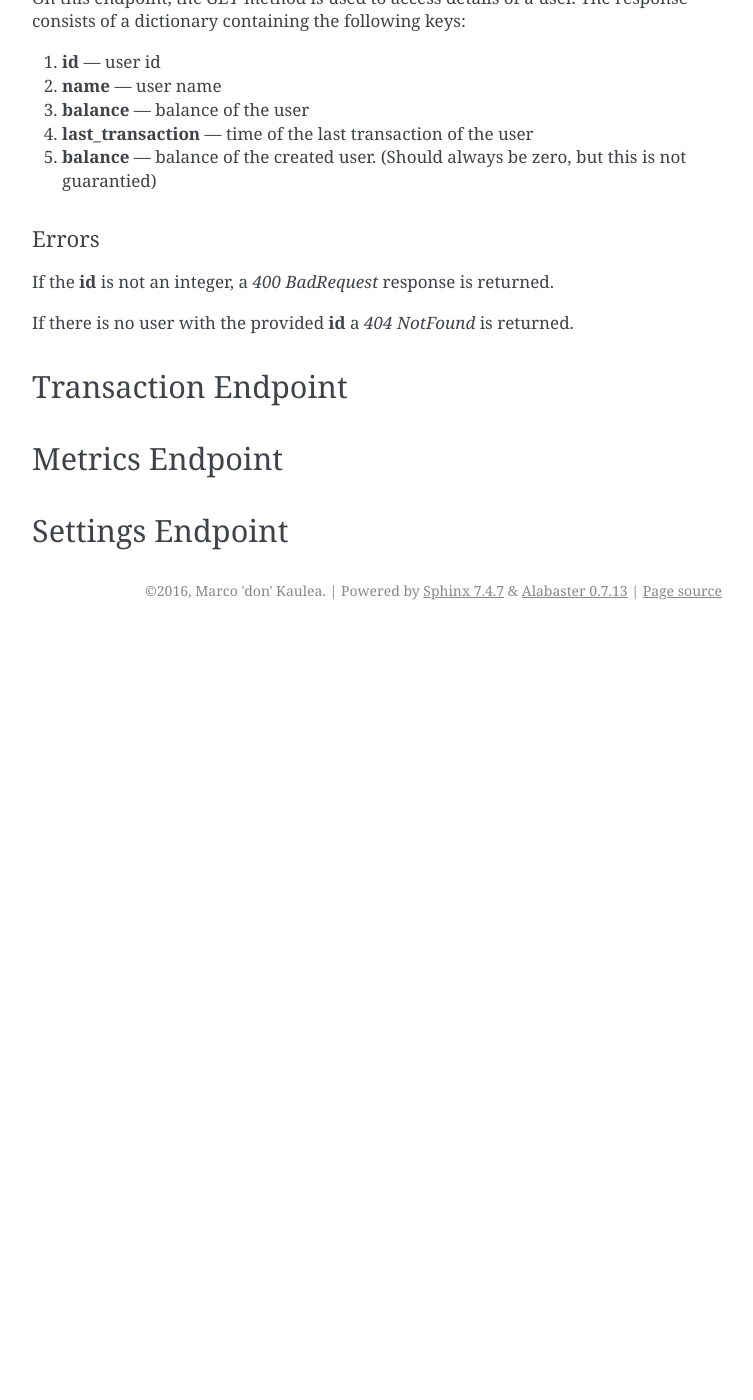
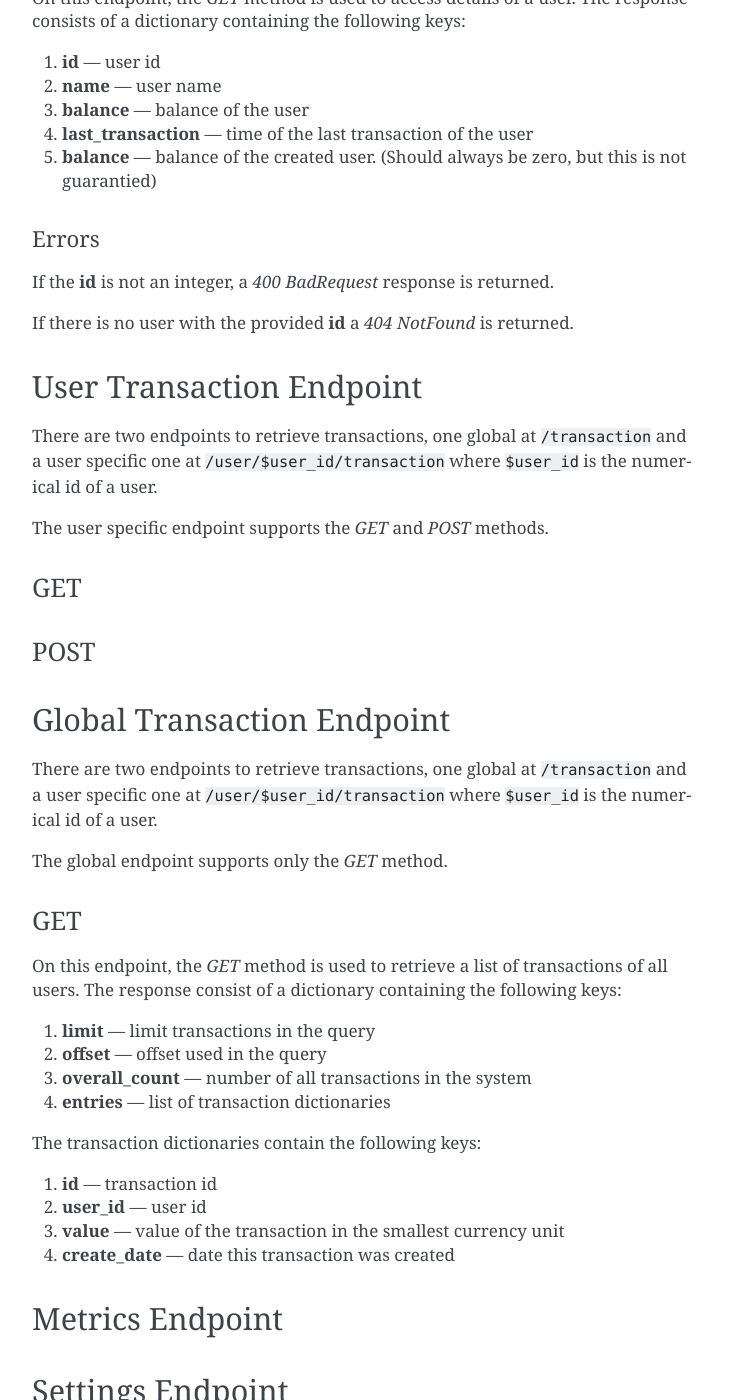
Before and after one commit to hackerspace-bootstrap/strichliste-django, a Sphinx documentation site: the page built from docs/api.rst, in a window 1280 px wide and 1400 px high, scrolled down 1714 px. Shown: the whole window, without its empty margins (388-1141 px from the left). Built offline with Sphinx 7.4.7, drawn with Linux system fonts in a browser that asks for light colours; before the commit the page ends 2344 px from its top, so only the background shows below that; some of the changed text lies outside the part shown.

Commit message:
Add documentation for global transaction endpoint

```diff
--- a/docs/api.rst
+++ b/docs/api.rst
@@ -82,8 +82,42 @@ If the **id** is not an integer, a *400 BadRequest* response is returned.
 If there is no user with the provided **id** a *404 NotFound* is returned.
 
 
-Transaction Endpoint
-====================
+User Transaction Endpoint
+=========================
+There are two endpoints to retrieve transactions, one global at ``/transaction`` and a user specific one
+at ``/user/$user_id/transaction`` where ``$user_id`` is the numerical id of a user.
+
+The user specific endpoint supports the `GET` and `POST` methods.
+
+GET
+---
+
+POST
+----
+
+Global Transaction Endpoint
+===========================
+There are two endpoints to retrieve transactions, one global at ``/transaction`` and a user specific one
+at ``/user/$user_id/transaction`` where ``$user_id`` is the numerical id of a user.
+
+The global endpoint supports only the `GET` method.
+
+GET
+---
+On this endpoint, the `GET` method is used to retrieve a list of transactions of all users.
+The response consist of a dictionary containing the following keys:
+
+1. **limit** — limit transactions in the query
+2. **offset** — offset used in the query
+3. **overall_count** — number of all transactions in the system
+4. **entries** — list of transaction dictionaries
+
+The transaction dictionaries contain the following keys:
+
+1. **id** — transaction id
+2. **user_id** — user id
+3. **value** — value of the transaction in the smallest currency unit
+4. **create_date** — date this transaction was created
 
 Metrics Endpoint
 ================
```
